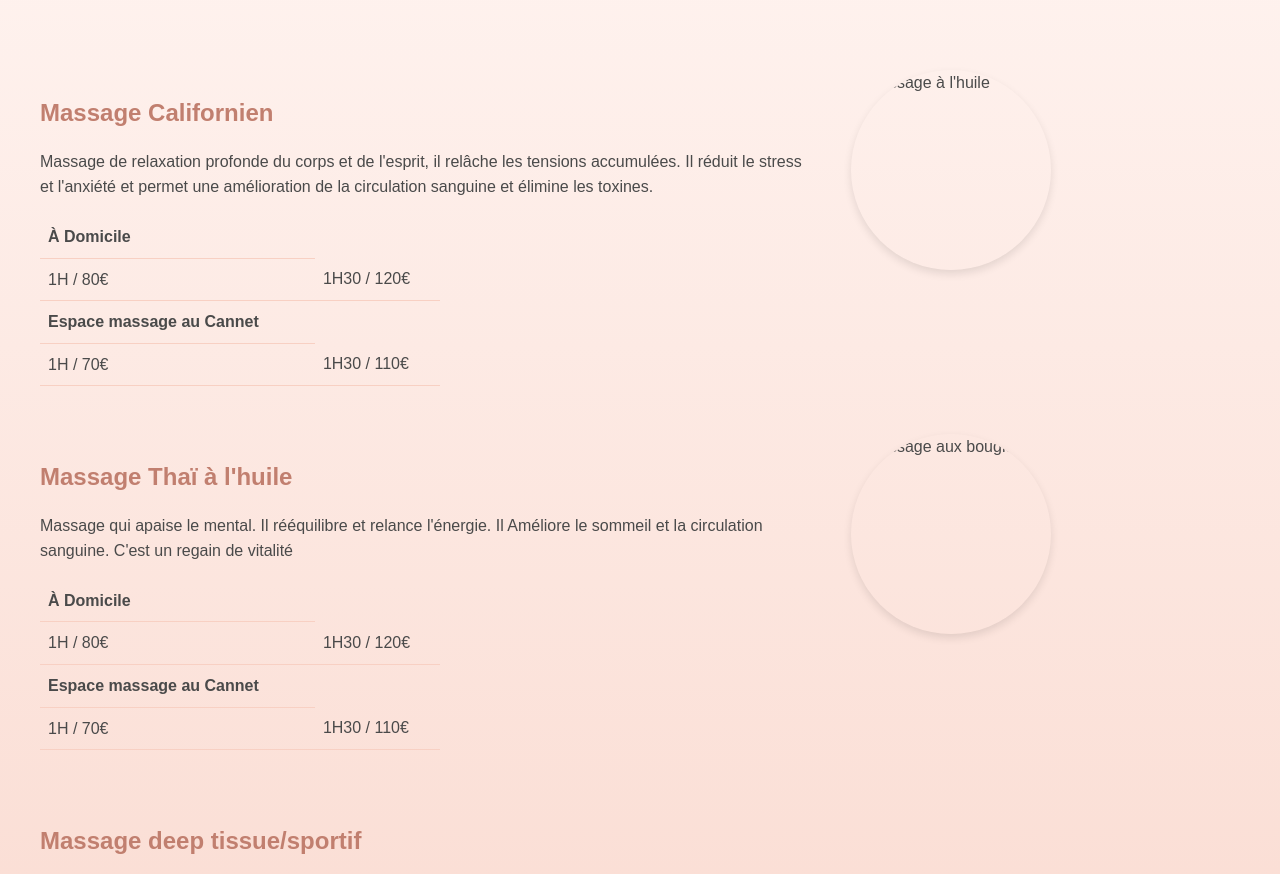
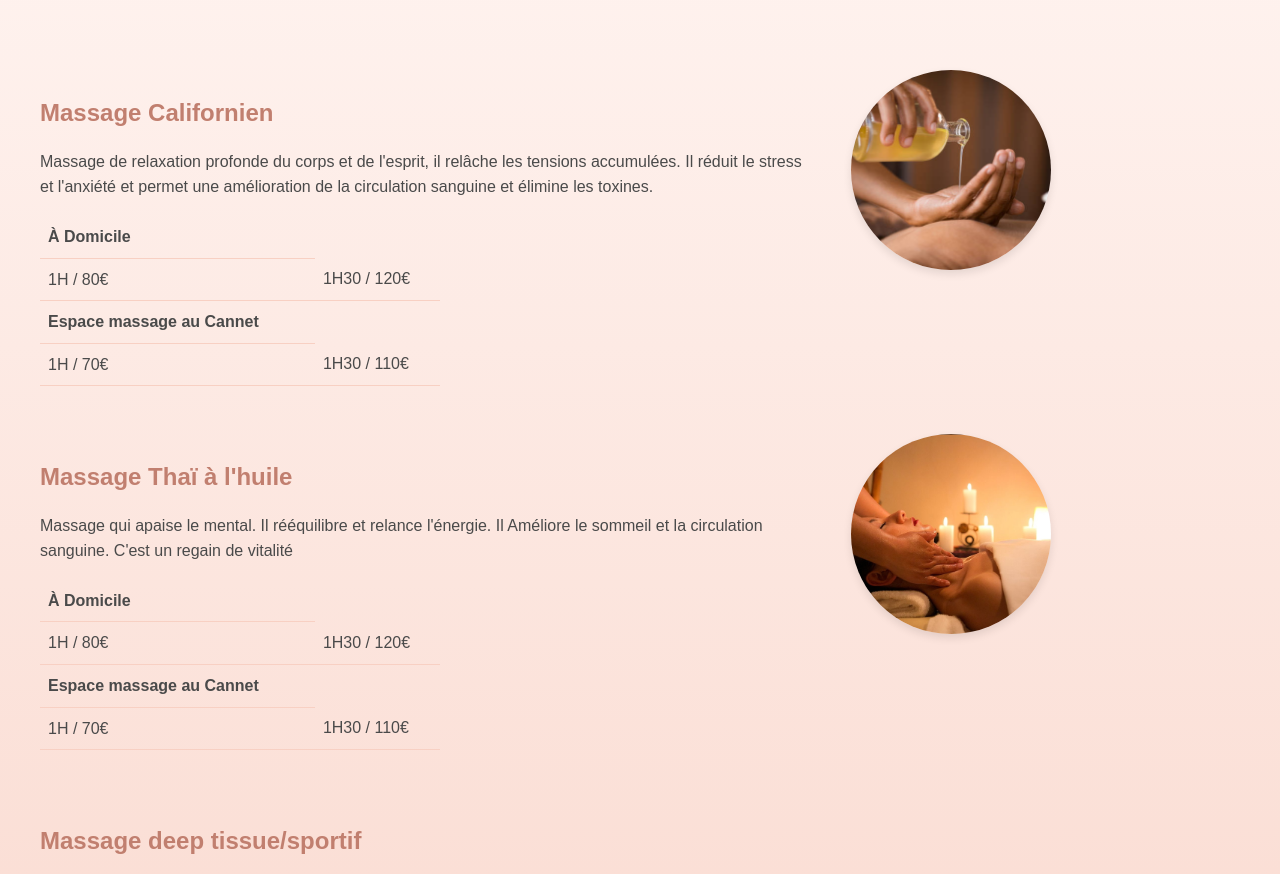
Before and after one commit to Alexandrahwang/Alexandra-HWANG, a plain HTML site: page index.html in a window 1280 px wide. Shown: the part 178-1052 px from the top of the page. Drawn offline with Linux system fonts and the light colour scheme.

Commit message:
Update^d index.html

```diff
--- a/index.html
+++ b/index.html
@@ -156,7 +156,7 @@
                 </table>
             </div>
             <div class="service-images">
-                <img src="lhuile.jpg" alt="Massage à l'huile" class="circular-image"/>
+                <img src="images/lhuile.jpg" alt="Massage à l'huile" class="circular-image"/>
             </div>
         </section>
 
@@ -172,7 +172,7 @@
                 </table>
             </div>
             <div class="service-images">
-                <img src="massage.jpg" alt="Massage aux bougies" class="circular-image"/>
+                <img src="images/massage.jpg" alt="Massage aux bougies" class="circular-image"/>
             </div>
         </section>
 
```
